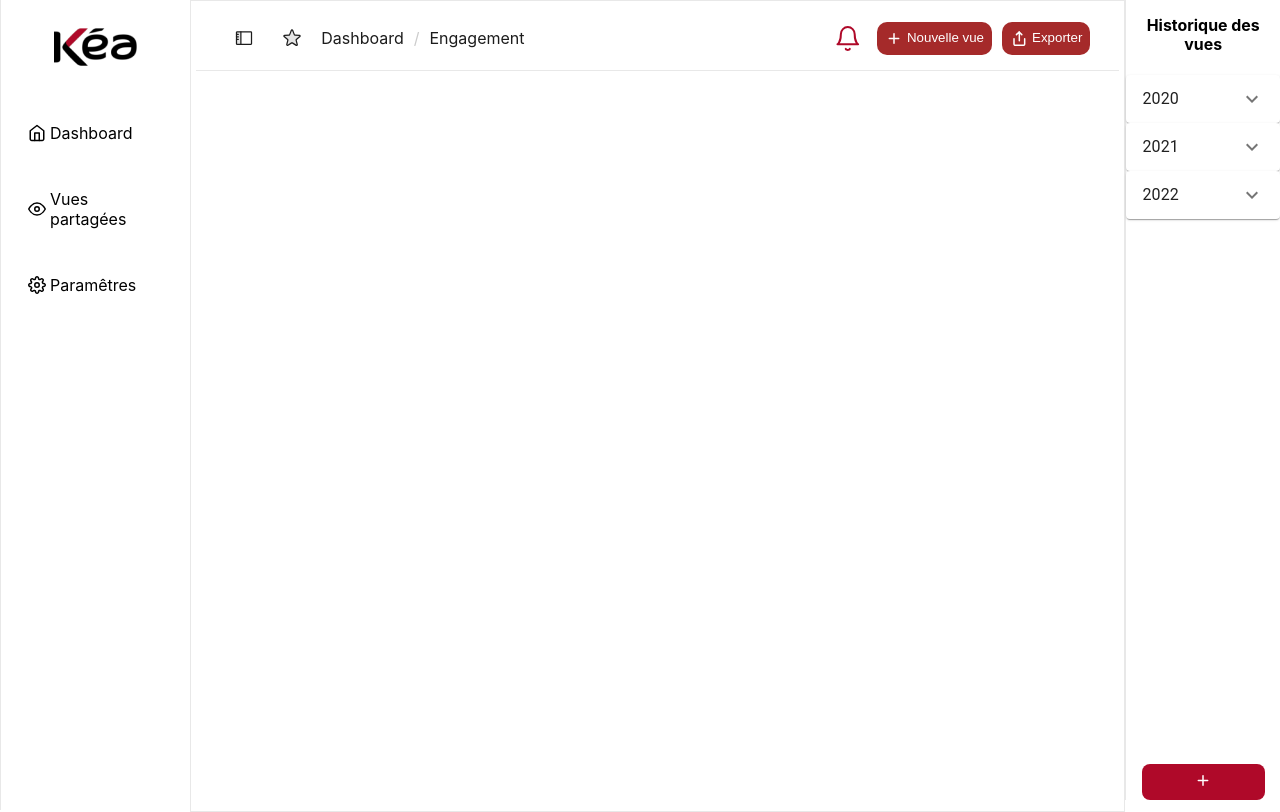
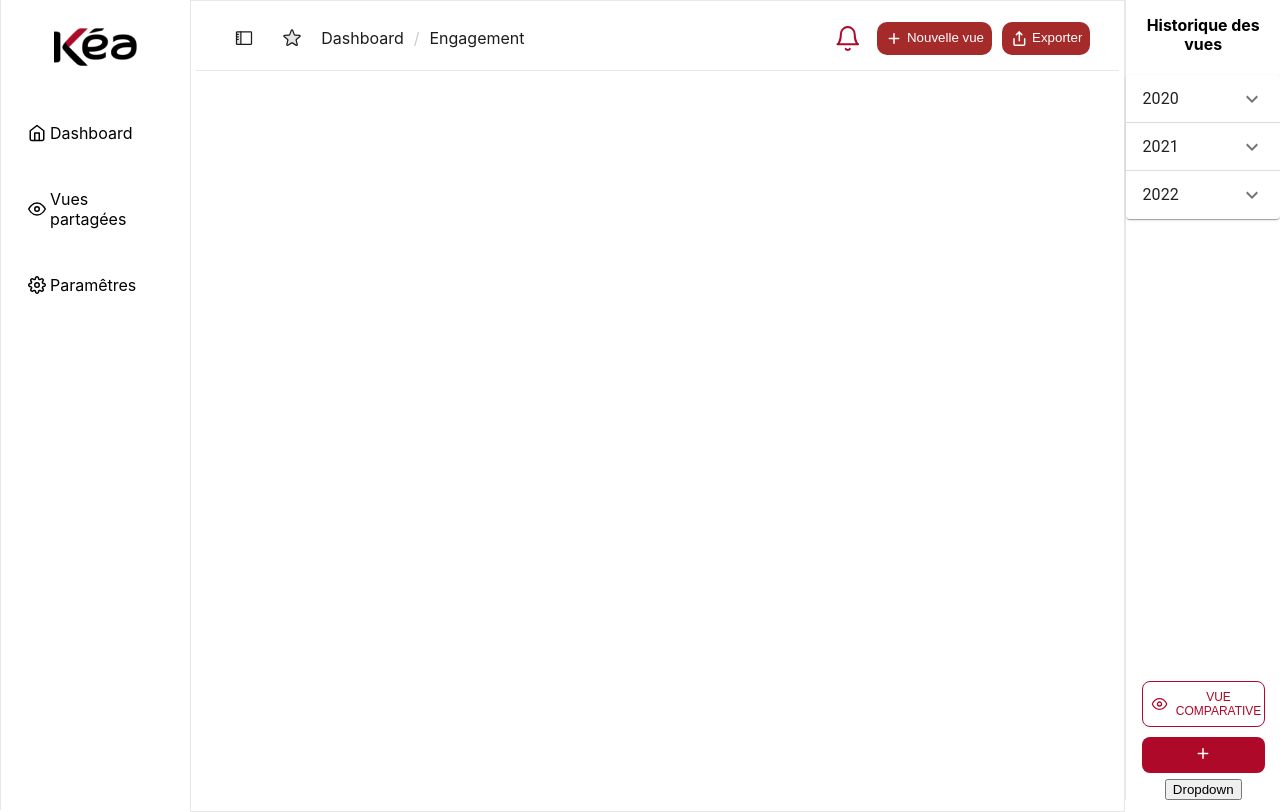
Before and after one commit to AlexisAmadei/KEAPartners_reactApp, a React (Create React App) app in the folder kea_dashboard/: page / in a window 1280 px wide. Built offline with nearby package versions, Linux system fonts and the light colour scheme.

Commit message:
edit accordion and right side bar

```diff
--- a/kea_dashboard/src/components/Accordion.js
+++ b/kea_dashboard/src/components/Accordion.js
@@ -4,10 +4,10 @@ import AccordionSummary from '@mui/material/AccordionSummary';
 import AccordionDetails from '@mui/material/AccordionDetails';
 import Typography from '@mui/material/Typography';
 import ExpandMoreIcon from '@mui/icons-material/ExpandMore';
+import Dropdown from './Dropdown';
 
 export default function SimpleAccordion(props) {
   return (
-    <div>
       <Accordion>
         <AccordionSummary
           expandIcon={<ExpandMoreIcon />}
@@ -22,6 +22,5 @@ export default function SimpleAccordion(props) {
           </div>
         </AccordionDetails>
       </Accordion>
-    </div>
   );
 }
--- /dev/null
+++ b/kea_dashboard/src/components/Drodown.css
@@ -0,0 +1,43 @@
+/* Dropdown Button */
+.dropbtn {
+    background-color: #4CAF50;
+    color: white;
+    padding: 16px;
+    font-size: 16px;
+    border: none;
+  }
+
+  /* The container <div> - needed to position the dropdown content */
+  .dropdown {
+    position: relative;
+    display: inline-block;
+  }
+
+  /* Dropdown Content (Hidden by Default) */
+  .dropdown-content-top {
+    display: none;
+    position: absolute;
+    background-color: #f1f1f1;
+    min-width: 160px;
+    top: 0;
+    left: 0;
+    box-shadow: 0px 8px 16px 0px rgba(0,0,0,0.2);
+    z-index: 1;
+  }
+
+  /* Links inside the dropdown */
+  .dropdown-content-top a {
+    color: black;
+    padding: 12px 16px;
+    text-decoration: none;
+    display: block;
+  }
+
+  /* Change color of dropdown links on hover */
+  .dropdown-content-top a:hover {background-color: #ddd;}
+
+  /* Show the dropdown menu on hover */
+  .dropdown:hover .dropdown-content-top {display: block;}
+
+  /* Change the background color of the dropdown button when the dropdown content is shown */
+  .dropdown:hover .dropbtn {background-color: #3e8e41;}
--- /dev/null
+++ b/kea_dashboard/src/components/Dropdown.js
@@ -0,0 +1,25 @@
+import React, { useState } from 'react';
+
+function Dropdown() {
+  const [isOpen, setIsOpen] = useState(false);
+
+  const toggleDropdown = () => {
+    setIsOpen(!isOpen);
+  }
+
+  return (
+    <div className="dropdown">
+      <button className="dropbtn" onClick={toggleDropdown}>
+        Dropdown
+      </button>
+      {isOpen && (
+        <div className="dropdown-content-top">
+          <a href="#">Ajouter un graphique</a>
+          <a href="#">Ajouter la vue entière</a>
+        </div>
+      )}
+    </div>
+  );
+}
+
+export default Dropdown;
--- a/kea_dashboard/src/components/RightSideBar.css
+++ b/kea_dashboard/src/components/RightSideBar.css
@@ -18,7 +18,37 @@
     margin-bottom: 5px;
 }
 
-.right-sidebar-footer__button {
+.right-sidebar-footer {
+    display: flex;
+    flex-direction: column;
+    justify-content: space-around;
+}
+
+.right-sidebar-footer__button1 {
+    display: flex;
+    align-items: center;
+    text-align: center;
+    width: 80%;
+    color: #AF0929;
+    background-color: white;
+    border: #AF0929 1px solid;
+    border-radius: 8px;
+    padding: 8px;
+    gap: 8px;
+    align-self: center;
+    margin-top: 5px;
+    margin-bottom: 5px;
+    transition: 0.3s;
+}
+
+.right-sidebar-footer__button1:hover {
+    padding: 8px;
+    border-radius: 10px;
+    cursor: pointer;
+    transform: scale(1.1);
+}
+
+.right-sidebar-footer__button2 {
     width: 80%;
     border: none;
     background: #AF0929;
@@ -28,9 +58,11 @@
     gap: 8px;
     align-self: center;
     transition: 0.3s;
+    margin-top: 5px;
+    margin-bottom: 5px;
 }
 
-.right-sidebar-footer__button:hover {
+.right-sidebar-footer__button2:hover {
     background-color: #000000;
     color: white;
     padding: 8px;
@@ -38,3 +70,5 @@
     cursor: pointer;
     transform: scale(1.1);
 }
+
+/* dropdown test */
--- a/kea_dashboard/src/components/RightSideBar.js
+++ b/kea_dashboard/src/components/RightSideBar.js
@@ -2,6 +2,9 @@ import SimpleAccordion from './Accordion'
 import './RightSideBar.css'
 import PlusIcon from '../assets/Plus.svg';
 import miniature from '../assets/miniature.jpg';
+import Eye from '../assets/red-eye.svg';
+import { margin } from '@mui/system';
+import Dropdown from './Dropdown';
 
 export default function RightSideBar() {
     return (
@@ -11,7 +14,7 @@ export default function RightSideBar() {
                     <h3>Historique des vues</h3>
                 </div>
                 <div className="right-sidebar-body">
-                    <SimpleAccordion
+                    <SimpleAccordion className='accordion'
                         title="2020"
                         src={miniature}
                     />
@@ -26,9 +29,14 @@ export default function RightSideBar() {
                 </div>
             </div>
             <div className='right-sidebar-footer'>
-                <button className='right-sidebar-footer__button'>
+                <button className='right-sidebar-footer__button1'>
+                    <img src={Eye} alt="" /><p style={{ fontSize:"12px",margin:"0"}}>VUE COMPARATIVE</p>
+                </button>
+                <button className='right-sidebar-footer__button2'>
                     <img src={PlusIcon} alt=""></img>
                 </button>
+                <Dropdown />
+
             </div>
         </div>
     )
```
Also changed, not shown: kea_dashboard/src/assets/red-eye.svg (added).
